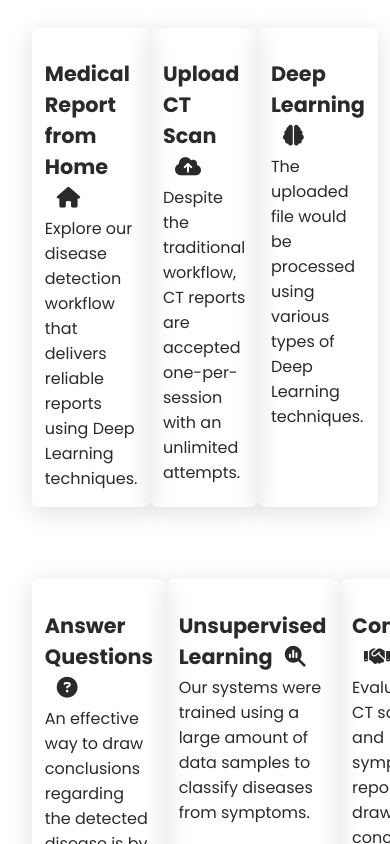
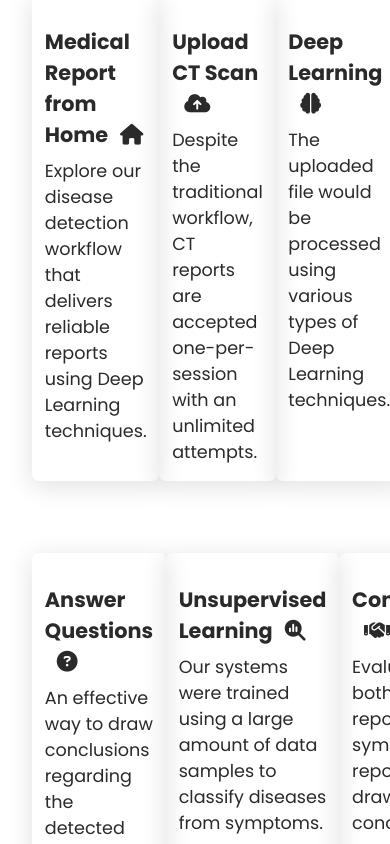
Before and after one commit to Team-Captivators/Nephro-Disease-Detection, a React (Create React App) app: page / in a window 390 px wide. Shown: the part 5880-6724 px from the top of the page. Built offline with nearby package versions, Linux system fonts and the light colour scheme.

Commit message:
Update Verified Page

```diff
--- a/src/components/Verified.css
+++ b/src/components/Verified.css
@@ -5,29 +5,23 @@
 
 .verified h1{
     text-align: center;
-    color: 1a4ccc;
+    color: #1a4ccc;
     font-size: 3rem;
 }
 
-.verifiedcard .firstrow{
+.verified .firstrow{
+    margin-top: 1rem;
+    display: flex;
+    justify-content: space-between;
+}
+
+.verified .secondrow{
     margin-top: 3rem;
     display: flex;
     justify-content: space-between;
 }
 
-.t-card i{
-    padding-left: 12px;
-    /* width: 6px;
-    height: 6px; */
-}
-
-.verifiedcard .secondrow{
-    margin-top: 3rem;
-    display: flex;
-    justify-content: space-between;
-}
-
-.t-card{
+.verified-card{
     width: 32%;
     text-align: start;
     box-shadow: 0 5px 25px 2px rgba(0, 0, 0, 0.11);
@@ -36,9 +30,18 @@
     padding: 1rem .8rem;
 }
 
-.t-card h4{
+.verified-card h4{
     font-size: 1.3rem;
     padding: .9rem 0 .2rem 0;
+}
+
+.verified-card i{
+    padding-left: 12px;
+}
+
+.verified-card p{
+    font-size: 1.1rem;
+    padding-top: 5px;
 }
 
 @media screen and (max-width:850px) {
@@ -50,9 +53,8 @@
         flex-direction: column;
     }
 
-    .t-card{
+    .verified-card{
         width: 100%;
         margin-bottom: 1.5rem;
     }
-
 }
--- a/src/components/Verified.js
+++ b/src/components/Verified.js
@@ -4,7 +4,6 @@ import VerifiedData from "./VerifiedData";
 function Verified(){
     return(
         <div className="verified">
-            <div className="verifiedcard">
             <h1>Verified</h1>
             <div className="firstrow">
                 <VerifiedData
@@ -41,7 +40,6 @@ function Verified(){
                 />
             </div>
         </div>
-        </div>
     );
 }
 
--- a/src/components/VerifiedData.js
+++ b/src/components/VerifiedData.js
@@ -2,7 +2,7 @@ import "./Verified";
 
 function FaqData(props){
     return(
-        <div className="t-card">
+        <div className="verified-card">
             <h4>{props.heading}<i className={props.icon}></i></h4>
             <p>{props.text}</p>
         </div>
```
Lines whose indentation alone changed are shown as unchanged.
